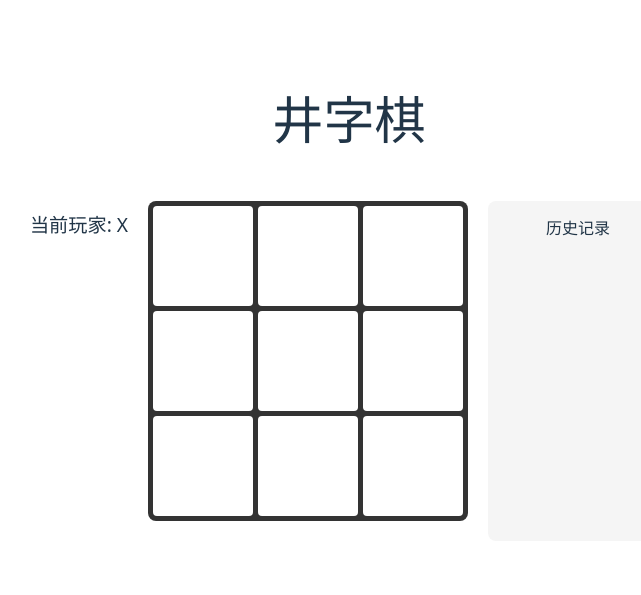
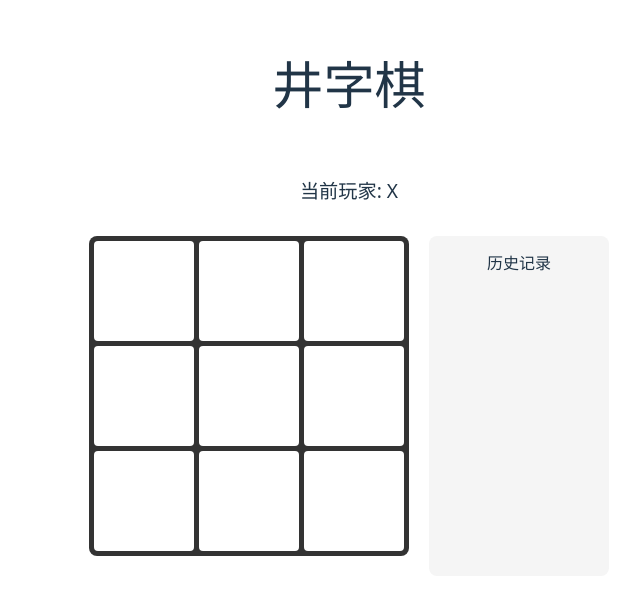
Before and after one commit to La8Garlic/tic-tac-toe-lab, a React (Vite) app: page / in a window 1280 px wide. Shown: the part 101-696 px from the top of the page, without its empty margins (291-932 px from the left). Built offline with nearby package versions, Linux system fonts and the light colour scheme.

Commit message:
refactor: simplify Board component to pure presentational component

```diff
--- a/src/App.jsx
+++ b/src/App.jsx
@@ -4,6 +4,7 @@ import HistoryList from './components/HistoryList'
 import GameOverModal from './components/GameOverModal'
 import useGameState from './hooks/useGameState'
 import useGameHistory from './hooks/useGameHistory'
+import { PLAYER_X, PLAYER_O } from './constants/gameConfig'
 
 /**
  * 主应用组件
@@ -17,11 +18,21 @@ function App() {
   const { history, currentStep, addHistory, jumpToStep, resetHistory } = useGameHistory()
 
   /**
-   * 处理落子操作
-   * 更新游戏状态并添加到历史记录
-   * @param {Array<string|null>} nextSquares - 落子后的棋盘状态
+   * 处理格子点击
+   * 验证落子合法性并更新游戏状态
+   * @param {number} index - 被点击格子的索引
    */
-  function handlePlay(nextSquares) {
+  function handleSquareClick(index) {
+    // 如果格子已有值或游戏已结束，则忽略
+    if (squares[index] || winner || isDraw) {
+      return
+    }
+
+    // 创建新的棋盘状态
+    const nextSquares = squares.slice()
+    nextSquares[index] = xIsNext ? PLAYER_X : PLAYER_O
+
+    // 更新游戏状态并添加到历史记录
     handlePlayState(nextSquares)
     addHistory(nextSquares)
   }
@@ -46,11 +57,19 @@ function App() {
     setBoardState(stepSquares.slice(), stepIndex)
   }
 
+  // 计算状态显示文本
+  const statusText = winner
+    ? `Winner: ${winner}`
+    : isDraw
+      ? '平局!'
+      : `当前玩家: ${xIsNext ? PLAYER_X : PLAYER_O}`
+
   return (
     <div className="game-container">
       <h1>井字棋</h1>
+      <div className="status">{statusText}</div>
       <div className="game-layout">
-        <Board xIsNext={xIsNext} squares={squares} onPlay={handlePlay} />
+        <Board squares={squares} onSquareClick={handleSquareClick} />
         <HistoryList history={history} currentStep={currentStep} onJumpToStep={handleJumpToStep} />
       </div>
       <GameOverModal winner={winner} isDraw={isDraw} onRestart={handleRestart} />
--- a/src/components/Board.jsx
+++ b/src/components/Board.jsx
@@ -1,50 +1,24 @@
-import { useState } from 'react'
 import Square from './Square'
-import { calculateWinner, checkIsDraw } from '../utils/gameLogic'
 
 /**
  * 棋盘组件
- * 负责渲染棋盘和处理格子点击事件
+ * 纯展示组件，负责渲染棋盘和转发格子点击事件
  * @component
  * @param {Object} props - 组件属性
- * @param {boolean} props.xIsNext - 是否 X 玩家回合
  * @param {Array<string|null>} props.squares - 棋盘数组
- * @param {Function} props.onPlay - 落子回调函数
+ * @param {Function} props.onSquareClick - 格子点击回调函数
  */
-function Board({ xIsNext, squares, onPlay }) {
-  const winner = calculateWinner(squares)
-  const isDraw = !winner && checkIsDraw(squares)
-
-  /**
-   * 处理格子点击事件
-   * @param {number} index - 被点击格子的索引
-   */
-  function handleClick(index) {
-    if (squares[index] || winner || isDraw) {
-      return
-    }
-    const nextSquares = squares.slice()
-    nextSquares[index] = xIsNext ? 'X' : 'O'
-    onPlay(nextSquares)
-  }
-
-  const status = winner
-    ? `Winner: ${winner}`
-    : `当前玩家: ${xIsNext ? 'X' : 'O'}`
-
+function Board({ squares, onSquareClick }) {
   return (
-    <>
-      <div className="status">{status}</div>
     <div className="board">
       {squares.map((value, index) => (
         <Square
           key={index}
           value={value}
-            onSquareClick={() => handleClick(index)}
+          onSquareClick={() => onSquareClick(index)}
         />
       ))}
     </div>
-    </>
   )
 }
 
```
Lines whose indentation alone changed are shown as unchanged.
